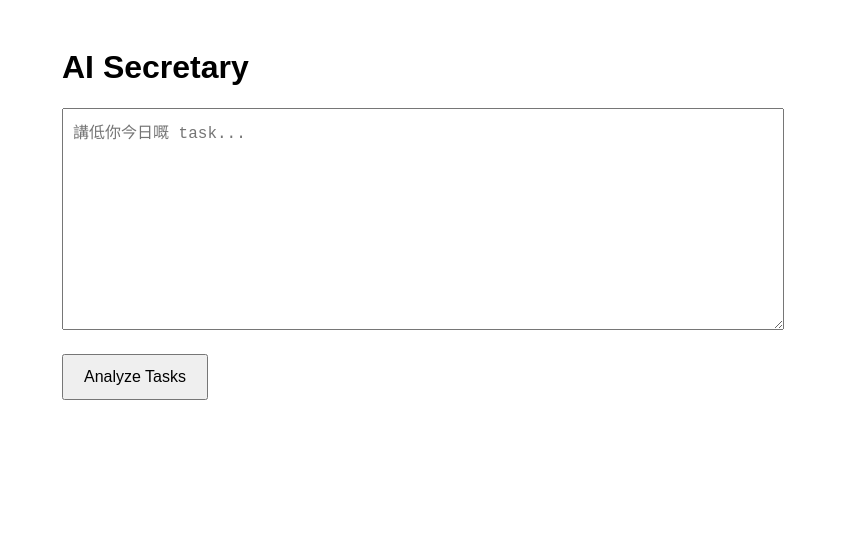
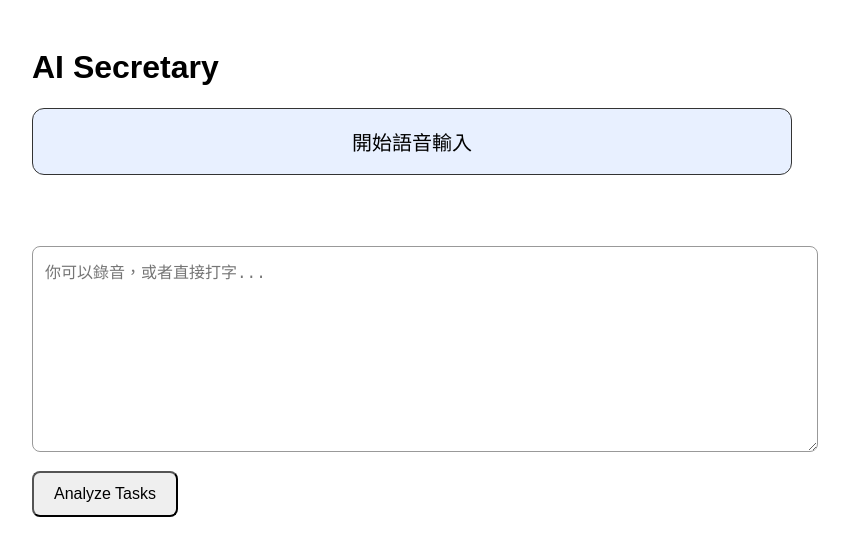
Before and after one commit to redstarleochan-arch/ai-secretary, a Next.js app: page / in a window 1280 px wide. Shown: the top 556 px of the page, without its empty margins (228-1077 px from the left). Built offline with nearby package versions, Linux system fonts and the light colour scheme.

Commit message:
Update page.js

```diff
--- a/app/page.js
+++ b/app/page.js
@@ -1,22 +1,112 @@
 "use client";
 
-import { useState } from "react";
+import { useRef, useState } from "react";
 
 export default function Home() {
   const [text, setText] = useState("");
   const [result, setResult] = useState("");
+  const [recording, setRecording] = useState(false);
+  const [loading, setLoading] = useState(false);
+  const [status, setStatus] = useState("");
 
-  async function handleSubmit() {
+  const mediaRecorderRef = useRef(null);
+  const chunksRef = useRef([]);
+
+  async function startRecording() {
+    try {
+      setStatus("準備錄音...");
+      setResult("");
+
+      const stream = await navigator.mediaDevices.getUserMedia({
+        audio: true,
+      });
+
+      const mediaRecorder = new MediaRecorder(stream);
+      mediaRecorderRef.current = mediaRecorder;
+      chunksRef.current = [];
+
+      mediaRecorder.ondataavailable = (event) => {
+        if (event.data.size > 0) {
+          chunksRef.current.push(event.data);
+        }
+      };
+
+      mediaRecorder.onstop = async () => {
+        setLoading(true);
+        setStatus("正在轉文字...");
+
+        const audioBlob = new Blob(chunksRef.current, {
+          type: "audio/webm",
+        });
+
+        const formData = new FormData();
+        formData.append("audio", audioBlob, "voice.webm");
+
+        const transcribeRes = await fetch("/api/transcribe", {
+          method: "POST",
+          body: formData,
+        });
+
+        const transcribeData = await transcribeRes.json();
+
+        if (!transcribeData.success) {
+          setStatus("語音轉文字失敗：" + transcribeData.error);
+          setLoading(false);
+          return;
+        }
+
+        const transcript = transcribeData.transcript;
+        setText(transcript);
+        setStatus("已轉文字，正在分析任務...");
+
+        await analyzeText(transcript);
+
+        setLoading(false);
+        setStatus("完成");
+      };
+
+      mediaRecorder.start();
+      setRecording(true);
+      setStatus("錄音中，講低你要記嘅嘢...");
+    } catch (err) {
+      setStatus("無法開始錄音：" + err.message);
+    }
+  }
+
+  function stopRecording() {
+    if (mediaRecorderRef.current) {
+      mediaRecorderRef.current.stop();
+
+      mediaRecorderRef.current.stream
+        .getTracks()
+        .forEach((track) => track.stop());
+
+      setRecording(false);
+      setStatus("錄音已停止");
+    }
+  }
+
+  async function analyzeText(inputText = text) {
+    if (!inputText.trim()) {
+      setStatus("請先輸入或錄音");
+      return;
+    }
+
+    setLoading(true);
+    setStatus("正在分析任務...");
+
     const res = await fetch("/api/classify", {
       method: "POST",
       headers: {
         "Content-Type": "application/json",
       },
-      body: JSON.stringify({ text }),
+      body: JSON.stringify({ text: inputText }),
     });
 
     const data = await res.json();
     setResult(JSON.stringify(data, null, 2));
+    setLoading(false);
+    setStatus("完成");
   }
 
   return (
@@ -24,30 +114,59 @@ export default function Home() {
       style={{
         padding: 20,
         fontFamily: "Arial",
-        maxWidth: 700,
+        maxWidth: 760,
         margin: "0 auto",
       }}
     >
       <h1>AI Secretary</h1>
 
+      <button
+        onClick={recording ? stopRecording : startRecording}
+        disabled={loading}
+        style={{
+          width: "100%",
+          padding: "18px 20px",
+          fontSize: 20,
+          borderRadius: 12,
+          border: "1px solid #333",
+          background: recording ? "#ffdddd" : "#e8f0ff",
+          marginBottom: 15,
+        }}
+      >
+        {recording ? "停止錄音" : "開始語音輸入"}
+      </button>
+
+      <p
+        style={{
+          minHeight: 24,
+          color: "#555",
+        }}
+      >
+        {status}
+      </p>
+
       <textarea
         value={text}
         onChange={(e) => setText(e.target.value)}
-        placeholder="講低你今日嘅 task..."
+        placeholder="你可以錄音，或者直接打字..."
         style={{
           width: "100%",
-          height: 200,
-          padding: 10,
+          height: 180,
+          padding: 12,
           fontSize: 16,
+          borderRadius: 8,
+          border: "1px solid #999",
         }}
       />
 
       <button
-        onClick={handleSubmit}
+        onClick={() => analyzeText()}
+        disabled={loading}
         style={{
-          marginTop: 20,
+          marginTop: 15,
           padding: "12px 20px",
           fontSize: 16,
+          borderRadius: 8,
         }}
       >
         Analyze Tasks
@@ -62,6 +181,7 @@ export default function Home() {
             padding: 20,
             borderRadius: 10,
             overflow: "auto",
+            whiteSpace: "pre-wrap",
           }}
         >
           {result}
```
